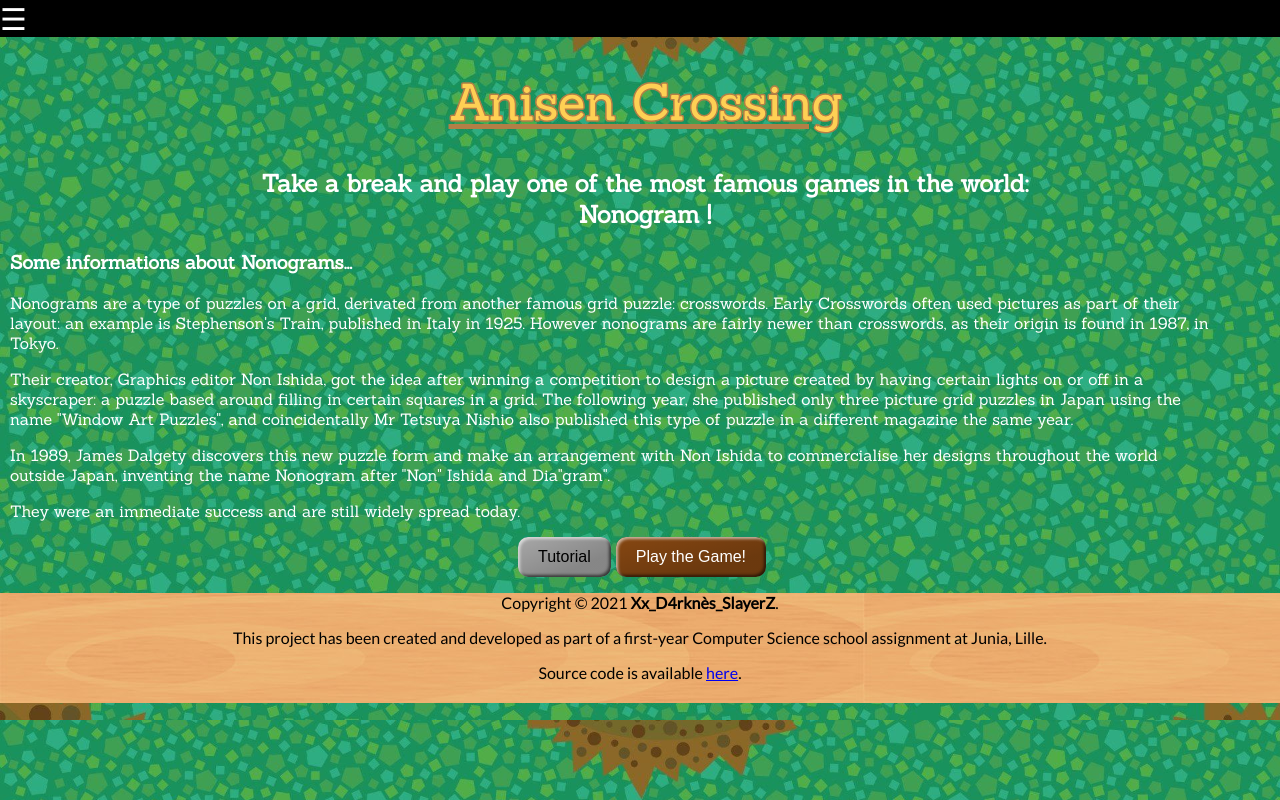
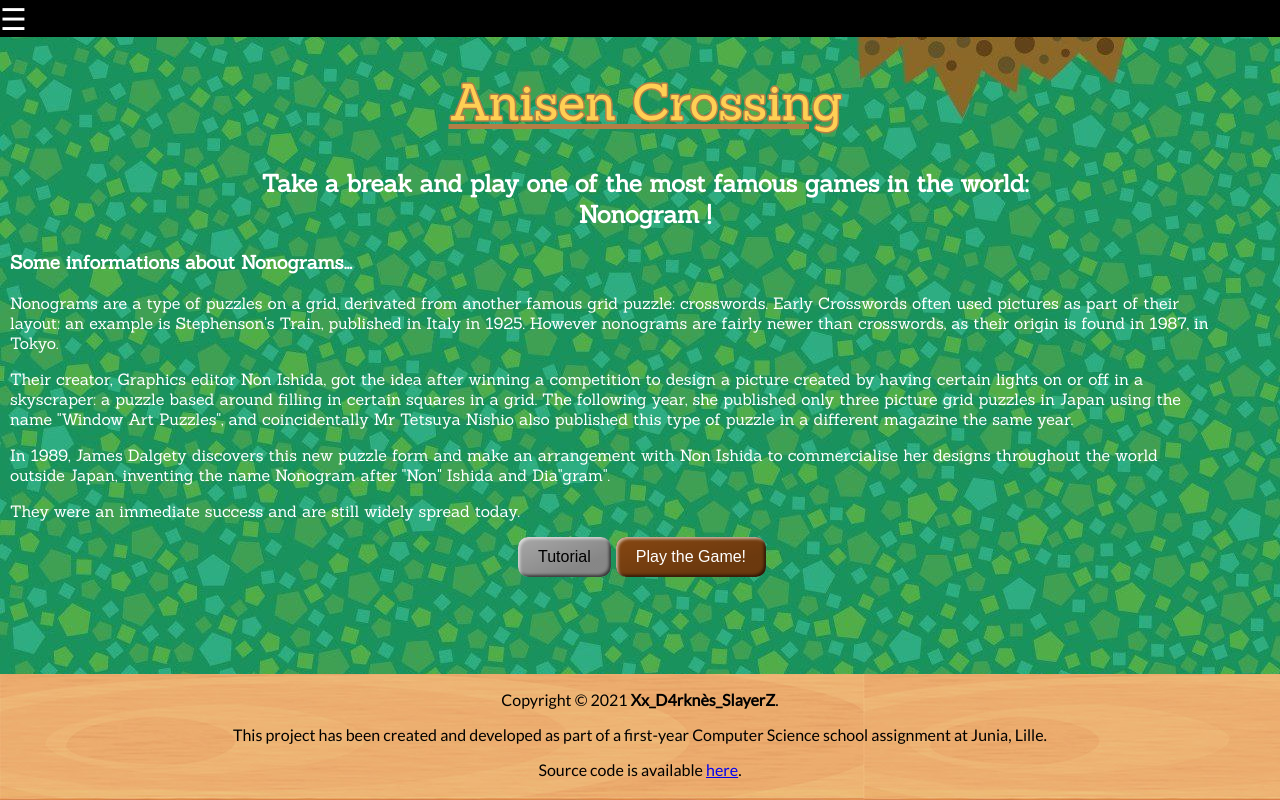
Before and after one commit to p1carats/picross-web, a PHP site: page / in a window 1280 px wide. Run offline with PHP 8.4, Linux system fonts and the light colour scheme; some libraries are stand-ins or nearby versions; some web fonts are replaced.

Commit message:
another quick correction

```diff
--- a/assets/css/styles.css
+++ b/assets/css/styles.css
@@ -81,7 +81,6 @@ body {
   width: 100%;
   font-family: "Lato", sans-serif;
   background-image: url("../img/header.jpg");
-  background-size: cover;
 }
 
 main {
@@ -421,4 +420,8 @@ footer {
   border: black;
   background-image: url("../img/footer.jpg");
   padding-bottom: 5px;
+  position: absolute;
+  bottom:0;
+  right:0;
+  left:0;
 }
```
